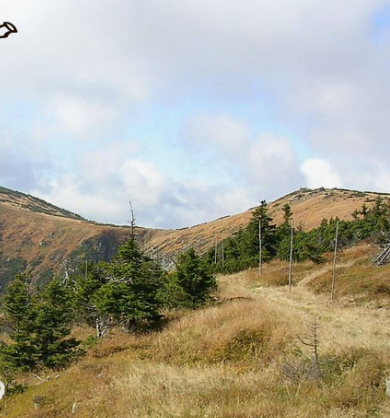
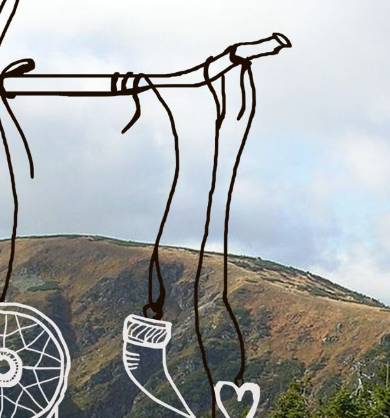
Before and after one commit to effa/zazitkovka-web, a website with bundled scripts: page index.html in a window 390 px wide. Shown: the part 62-480 px from the top of the page. Built offline with nearby package versions, Linux system fonts and the light colour scheme.

Commit message:
Responsive masterhead

```diff
--- a/css/grayscale.css
+++ b/css/grayscale.css
@@ -70,12 +70,13 @@
   margin-top: 56px;
   position: relative;
   width: 100%;
-  height: auto;
-  min-height: 35rem;
+  /*height: auto;*/
+  height: 92vh;
+  min-height: 15rem;
   padding: 1rem;
   background: -webkit-gradient(linear, left top, left bottom, from(rgba(22, 22, 22, 0.1)), color-stop(75%, rgba(22, 22, 22, 0.5)), to(#161616)), url("../img/uvod-top-2018.jpg");
   background: linear-gradient(to bottom, rgba(22, 22, 22, 0.0) 0%, rgba(22, 22, 22, 0.1) 85%, #161616 100%), url("../img/uvod-top-2018.jpg");
-  background-position: right; /* center */
+  background-position: center;
   background-repeat: no-repeat;
   background-attachment: scroll;
   background-size: cover;
```
